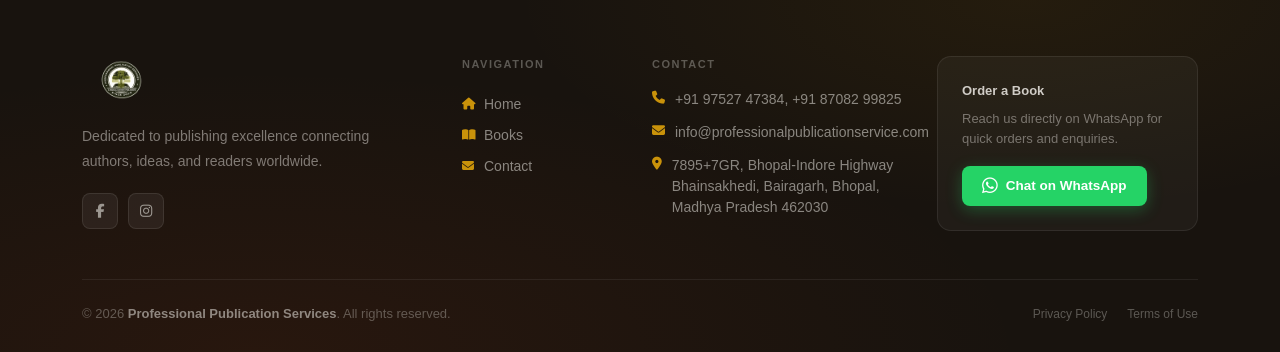
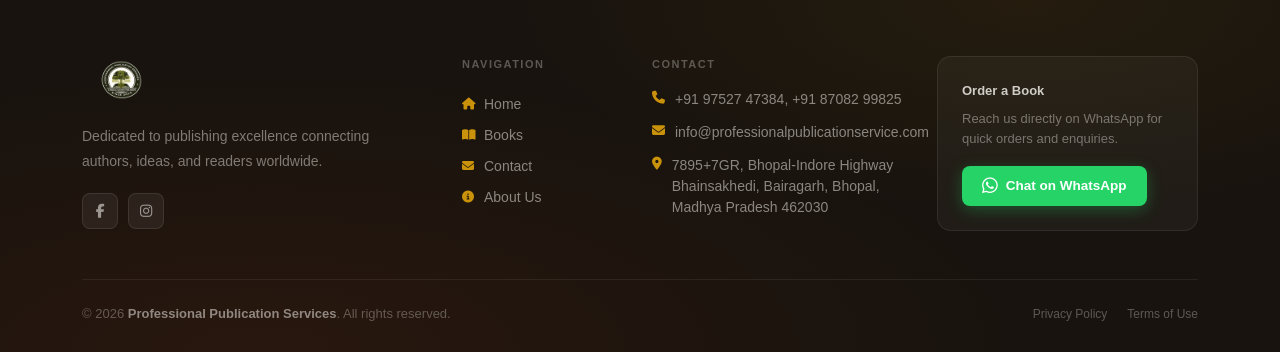
Before and after one commit to sahilsharma6/publications, a PHP site: page /book/index.php in a window 1280 px wide. Shown: the part 4258-4610 px from the top of the page. Run offline with PHP 8.4, Linux system fonts and the light colour scheme; data that the repository does not hold is empty; a stand-in replaces the project's code that opens the database connection.

Commit message:
live v1.0.47

```diff
--- a/Footer.php
+++ b/Footer.php
@@ -63,6 +63,7 @@
                     ['fas fa-home', 'Home', './'],
                     ['fas fa-book-open', 'Books', './books.php'],
                     ['fas fa-envelope', 'Contact', './contact.php'],
+                    ['fas fa-info-circle', 'About Us', './about.php'],
                 ];
                 foreach ($links as [$ico, $lbl, $url]): ?>
                     <a href="<?= $url ?>" style="
```
